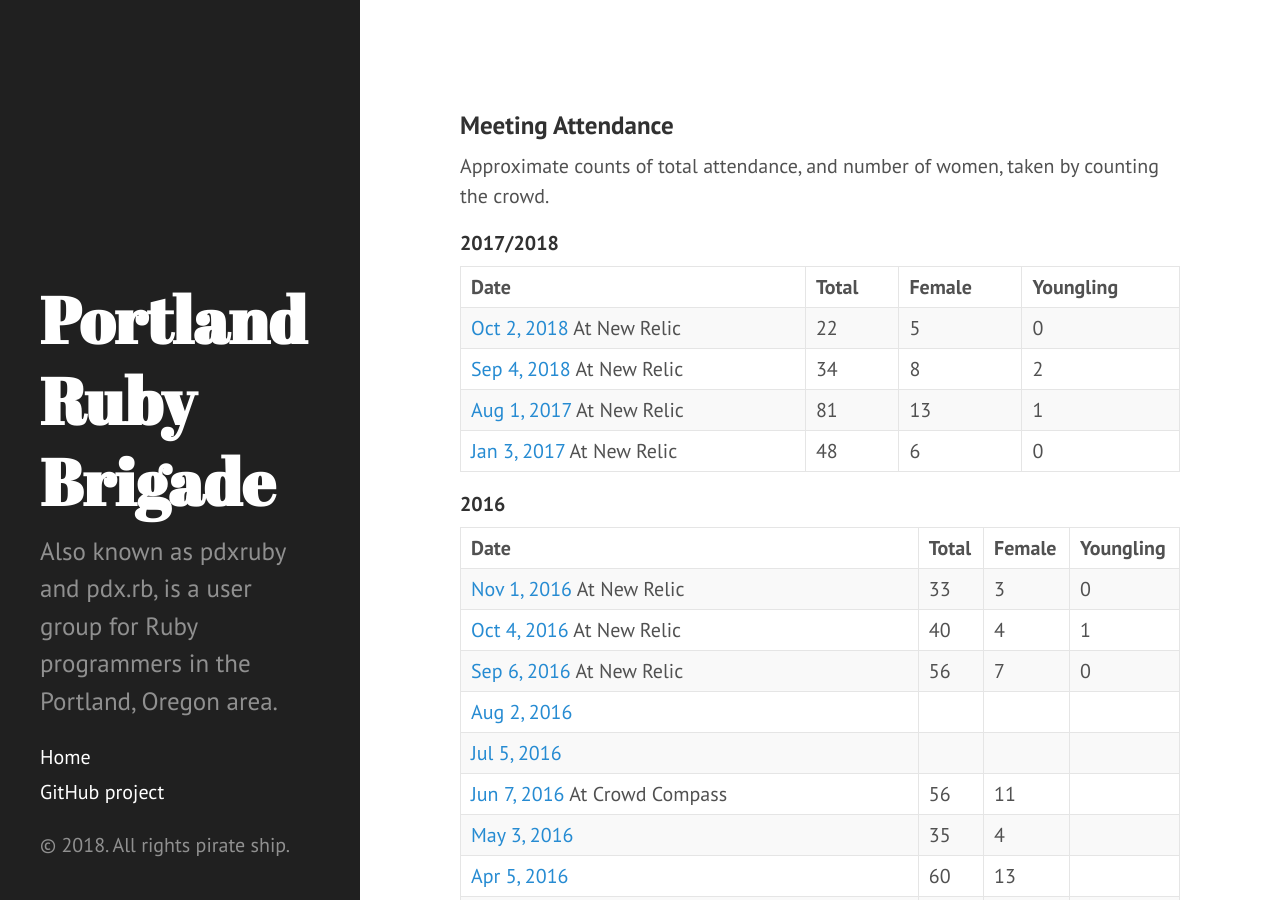
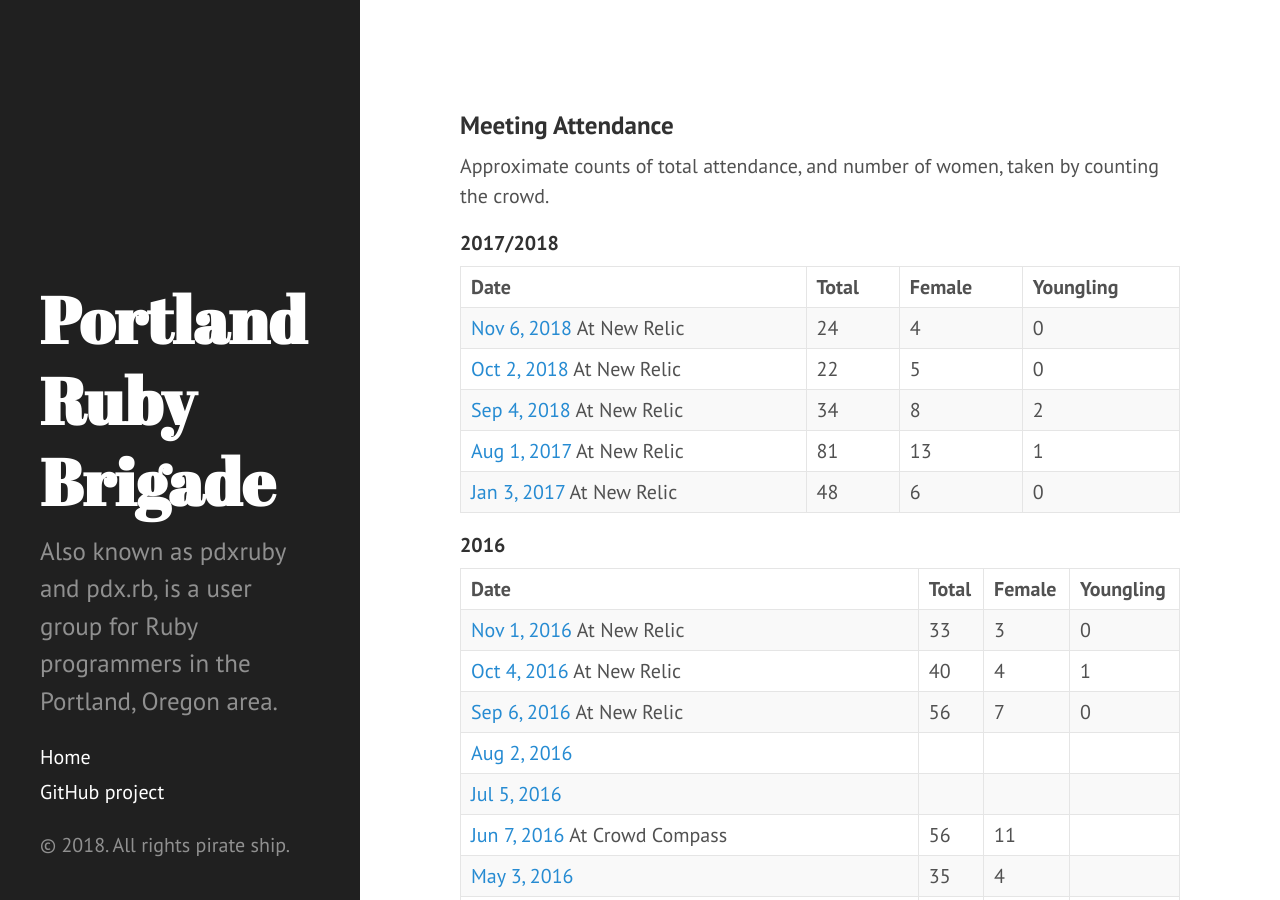
Before and after one commit to pdxruby/pdxruby.github.io, a Jekyll site: the page built from statistics.md, in a window 1280 px wide and 900 px high. Built offline with Jekyll 4.4.1, drawn with Linux system fonts in a browser that asks for light colours.

Commit message:
Add headcount for 2018-11

```diff
--- a/statistics.md
+++ b/statistics.md
@@ -11,6 +11,7 @@ Approximate counts of total attendance, and number of women, taken by counting t
 
 |Date|Total|Female|Youngling|
 |:---|:----|:-----|:--------|
+|[Nov 6, 2018](http://calagator.org/events/1250474528) At New Relic|24|4|0|
 |[Oct 2, 2018](https://calagator.org/events/1250474271) At New Relic|22|5|0|
 |[Sep 4, 2018](http://calagator.org/events/1250474203) At New Relic|34|8|2|
 |[Aug 1, 2017](http://calagator.org/events/1250472238) At New Relic|81|13|1|
```
